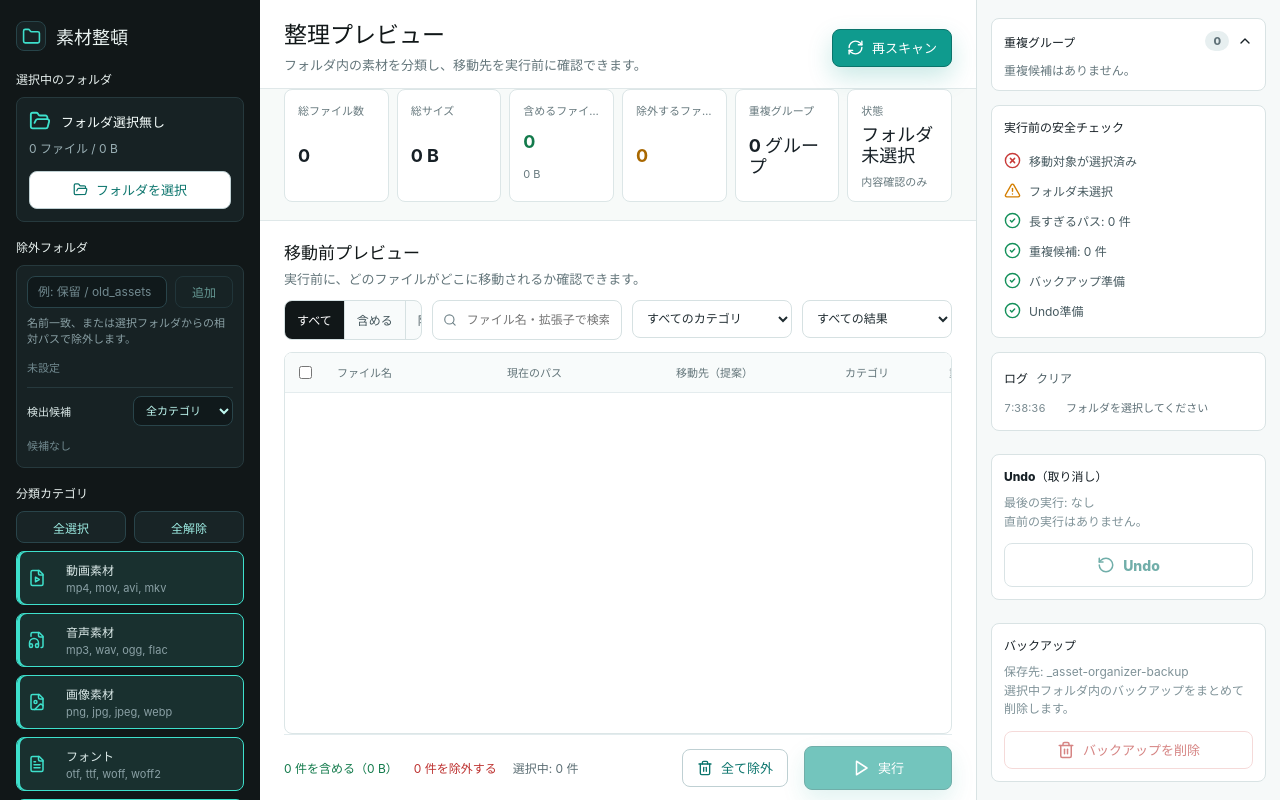
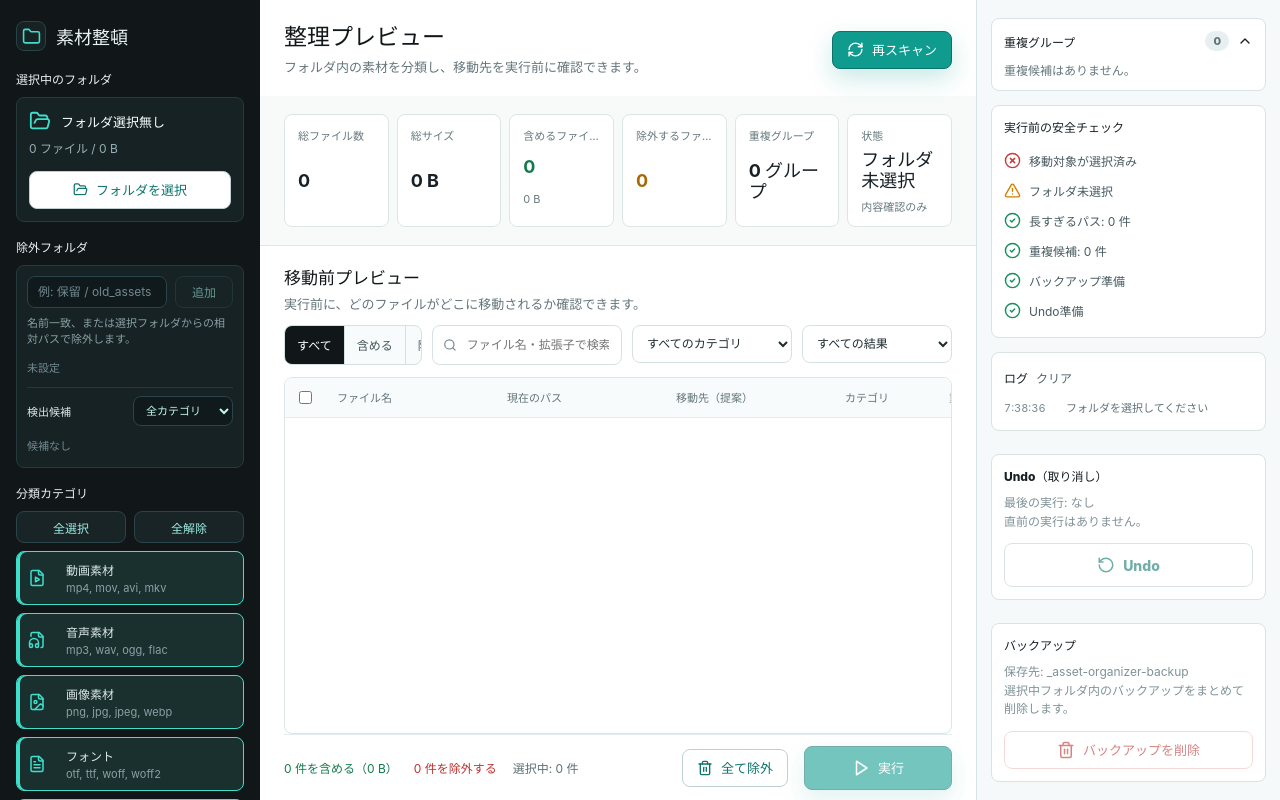
Before and after one commit to mtyAI/FileOrganizer, a React (Vite) app: page / in a window 1280 px wide. Built offline with nearby package versions, Linux system fonts and the light colour scheme.

Commit message:
Adjust summary spacing

```diff
--- a/package.json
+++ b/package.json
@@ -1,6 +1,6 @@
 {
   "name": "asset-organizer-mvp",
-  "version": "0.1.2",
+  "version": "0.1.3",
   "private": true,
   "type": "module",
   "main": "electron/main.cjs",
--- a/src/styles.css
+++ b/src/styles.css
@@ -406,8 +406,7 @@ button:disabled {
   align-items: center;
   justify-content: space-between;
   gap: 18px;
-  padding: 22px 24px 14px;
-  border-bottom: 1px solid #e0e8e9;
+  padding: 24px 24px 20px;
   background: #ffffff;
 }
 
@@ -497,7 +496,7 @@ button:disabled {
   display: grid;
   grid-template-columns: repeat(6, minmax(0, 1fr));
   gap: 8px;
-  margin: 0 24px 18px;
+  margin: 18px 24px 18px;
 }
 
 .summary-card {
```
Also changed, not shown: 2 other files (tests, documents, lock files or other folders).
